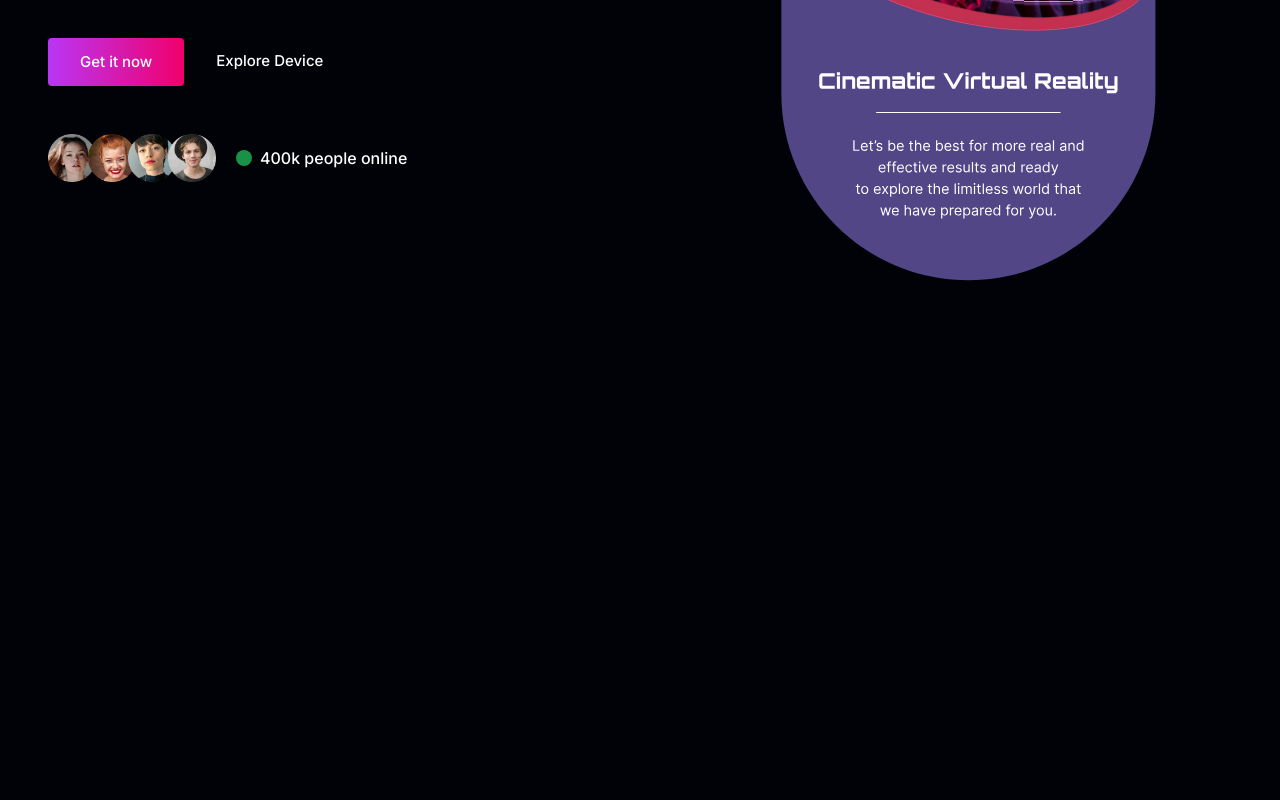
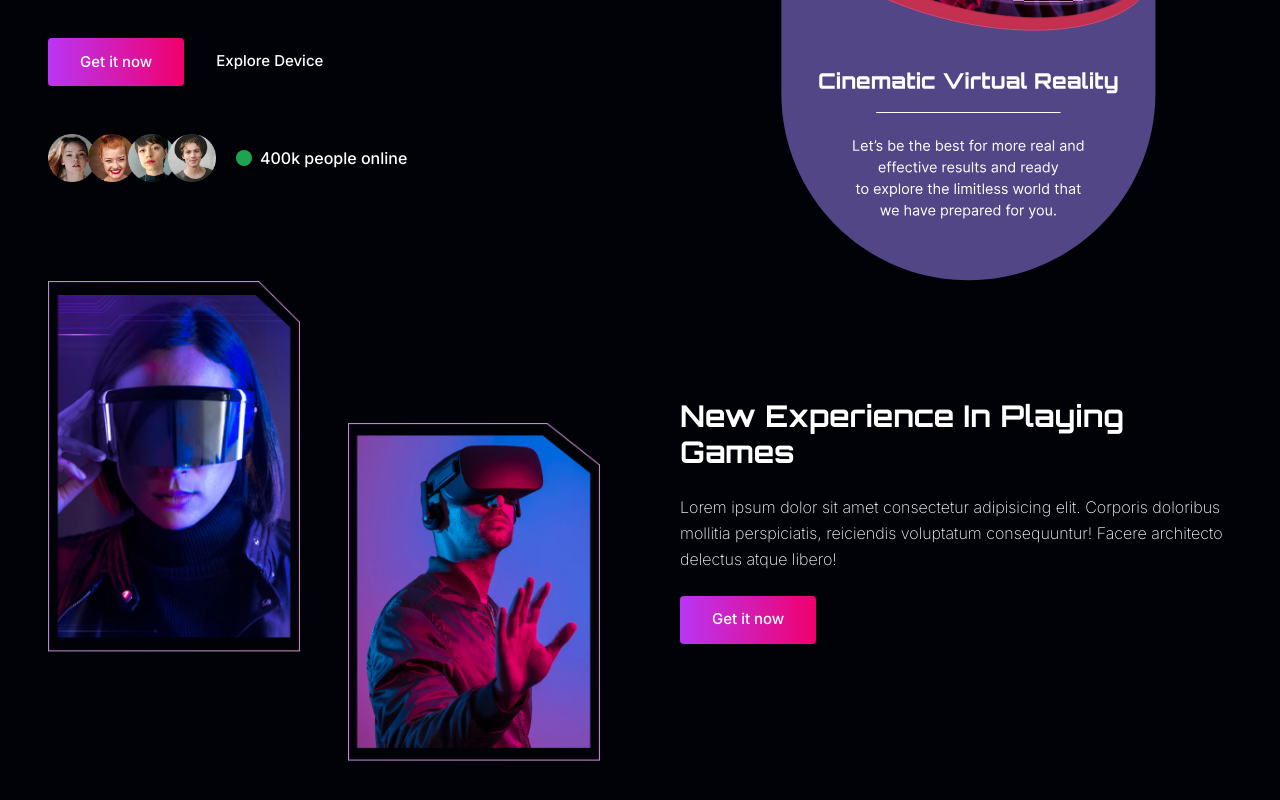
Before and after one commit to dgutierrez21/Proyecto-VR-Website-TailwindCSS, a React (Vite) app: page / in a window 1280 px wide. Shown: the part 510-1310 px from the top of the page. Before the commit the page ends 800 px from the top, so only its background shows below. Built offline with nearby package versions, Linux system fonts and the light colour scheme.

Commit message:
add experience section

```diff
--- a/src/App.jsx
+++ b/src/App.jsx
@@ -1,5 +1,6 @@
 import { useState } from "react";
 import { Banner } from "./components/Banner";
+import { Experience } from "./components/Experience";
 import { Header } from "./components/Header";
 import { NavMobile } from "./components/NavMobile";
 
@@ -17,6 +18,7 @@
       >
         <NavMobile setNavMobile={setNavMobile} />
       </div>
+      <Experience />
     </div>
   );
 }
--- /dev/null
+++ b/src/components/Experience.jsx
@@ -0,0 +1,31 @@
+import Img1 from "../assets/img/exp-img1.png";
+import Img2 from "../assets/img/exp-img2.png";
+export const Experience = () => {
+  return (
+    <section className="mb-12 lg:mb-24">
+      <div className="container mx-auto">
+        <div className="flex flex-col min-h-[480px] lg:flex-row lg:space-x-20">
+          <div className="flex-1 flex space-x-6 items-center lg:space-x-12">
+            <div className="self-start">
+              <img src={Img1} alt="" />
+            </div>
+            <div className="self-end">
+              <img src={Img2} alt="" />
+            </div>
+          </div>
+          <div className="flex-1 flex flex-col items-start justify-center mt-6 lg:mt-0">
+            <h2 className="font-bold text-3xl mb-6">
+              New Experience In Playing Games
+            </h2>
+            <p className="font-secondary mb-6">
+              Lorem ipsum dolor sit amet consectetur adipisicing elit. Corporis
+              doloribus mollitia perspiciatis, reiciendis voluptatum
+              consequuntur! Facere architecto delectus atque libero!
+            </p>
+            <button className="btn">Get it now</button>
+          </div>
+        </div>
+      </div>
+    </section>
+  );
+};
```
